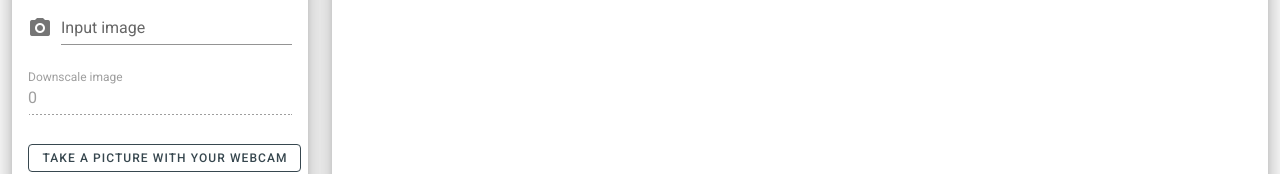
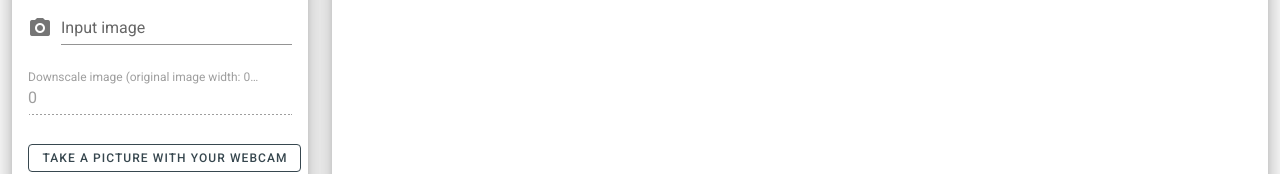
Before and after one commit to nickvdw/image-to-voronoi, a Vue app: page /#/ in a window 1280 px wide. Shown: the part 132-306 px from the top of the page. Built offline with nearby package versions, Linux system fonts and the light colour scheme; what vue-html2canvas would draw is missing.

Commit message:
Added width to downscaling label

```diff
--- a/src/components/Menu.vue
+++ b/src/components/Menu.vue
@@ -24,14 +24,16 @@
         <v-text-field
           color="blue-grey darken-3"
           :disabled="!selectedImage"
-          label="Downscale image"
+          :label="
+            `Downscale image (original image width: ${this.imageSizes.width}px)`
+          "
           v-model="downscaledWidth"
           clearable
           class="mb-2"
           :rules="downscaleImageRules"
           type="number"
           :hint="
-            'This sets the new width of the image. Leave 0 for no downscaling.'
+            'This sets the new width of the image. This value is initially the original width of the image.'
           "
         />
         <v-btn
@@ -417,6 +419,7 @@
 </template>
 
 <script>
+import { uploadImage } from "@/scripts/imageHandler";
 import { Cropper } from "vue-advanced-cropper";
 import { mask } from "vue-the-mask";
 export default {
@@ -485,13 +488,6 @@ export default {
         (!!v && v <= 5000 && v >= 1) ||
         "A threshold of at least 1 and at most 5000 is required"
     ],
-    downscaleImageRules: [
-      v =>
-        (!!v && v <= 1000 && v >= 1) ||
-        v == 0 ||
-        "A width of at least 1 and at most 1000 pixels is required. Set the input to 0 for no downscaling."
-    ],
-    downscaledWidth: 0,
 
     // Selected thickness and colour for edges with associated rules
     selectedEdgeThickness: 0.1,
@@ -552,7 +548,14 @@ export default {
     // All tabs
     tabItems: ["Display", "Methods"],
     currentTab: "Display",
-    isLoading: false
+    isLoading: false,
+    imageSizes: { width: 0, height: 0 },
+    downscaledWidth: 0,
+    downscaleImageRules: [
+      v =>
+        (!!v && v <= 0 && v >= 1) ||
+        `A width of at least 1 and at most 0 pixels is required.`
+    ]
   }),
   components: {
     Cropper
@@ -620,7 +623,7 @@ export default {
       };
       this.dialog = false;
     },
-    uploadImage() {
+    async uploadImage() {
       let input = event.target;
 
       if (input.files) {
@@ -634,6 +637,19 @@ export default {
         // Start the reader job - read file as a data url (base64 format)
         reader.readAsDataURL(input.files[0]);
       }
+
+      const result = await uploadImage(this.selectedImage, 0);
+      this.imageSizes = {
+        width: result.width,
+        height: result.height
+      };
+      this.downscaledWidth = this.imageSizes.width;
+
+      this.downscaleImageRules = [
+        v =>
+          (!!v && v <= this.imageSizes.width && v >= 1) ||
+          `A width of at least 1 and at most ${this.imageSizes.width} pixels is required.`
+      ];
     },
     /**
      * Validates whether or not the form is valid (i.e., all REQUIRED
--- a/src/components/Result.vue
+++ b/src/components/Result.vue
@@ -286,7 +286,6 @@ export default {
       };
     },
     submitCrop() {
-      console.log("lol");
       // Obtain the coordinates of the cropped image selection
       const { coordinates } = this.$refs.cropper.getResult();
 
```
